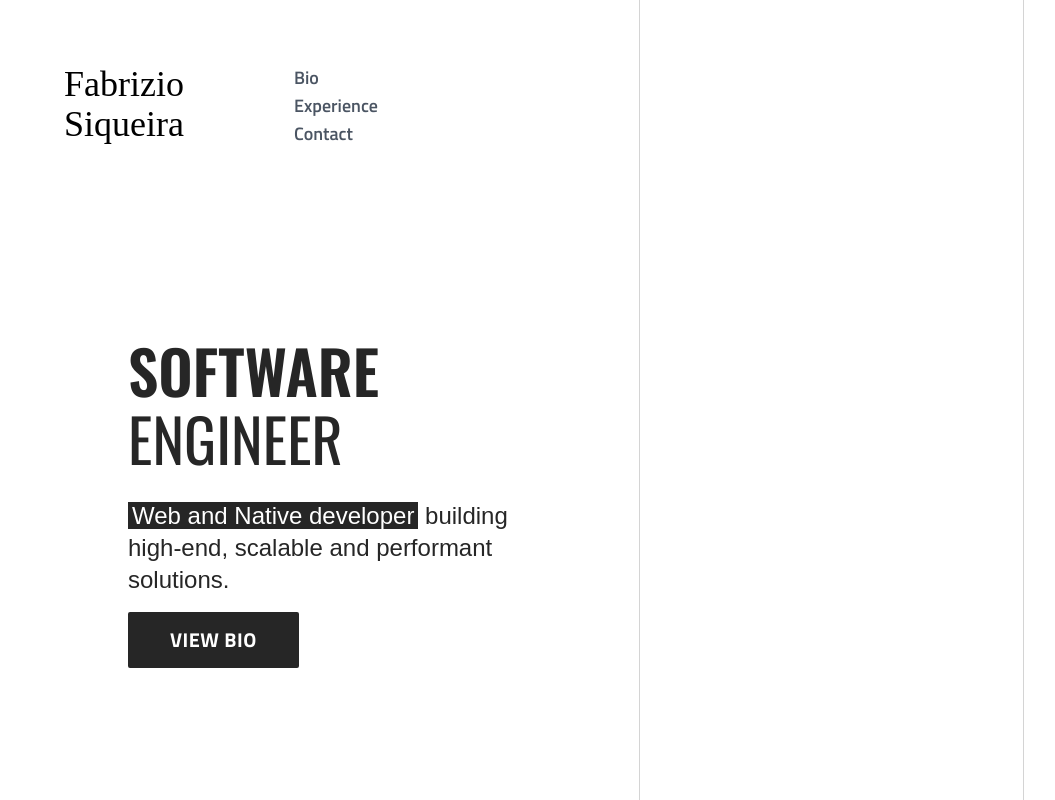
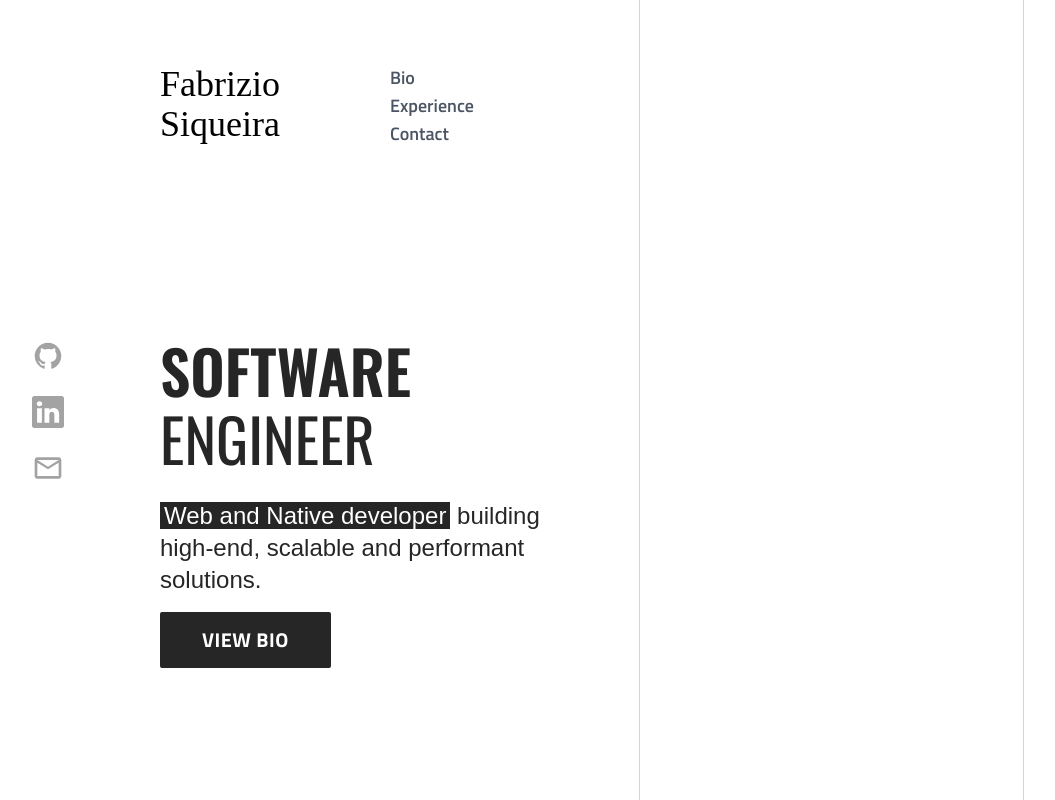
Before and after one commit to fsiqueirag/portfolio, an Astro site: page / in a window 1280 px wide. Shown: the whole page, without its empty margins (0-1055 px from the left). Built offline with nearby package versions, Linux system fonts and the light colour scheme; Astro itself is replaced by a stand-in of ours; a web font is replaced by a local one.

Commit message:
Create Sidebar and animated Lines

```diff
--- /dev/null
+++ b/src/assets/icons/Email.astro
@@ -0,0 +1,16 @@
+---
+const props = Astro.props;
+---
+
+<svg
+  xmlns="http://www.w3.org/2000/svg"
+  width="2em"
+  height="2em"
+  viewBox="0 0 24 24"
+  {...props}
+>
+  <path
+    fill="currentColor"
+    d="M22 6c0-1.1-.9-2-2-2H4c-1.1 0-2 .9-2 2v12c0 1.1.9 2 2 2h16c1.1 0 2-.9 2-2zm-2 0l-8 5l-8-5zm0 12H4V8l8 5l8-5z"
+  ></path>
+</svg>
--- /dev/null
+++ b/src/assets/icons/Github.astro
@@ -0,0 +1,16 @@
+---
+const props = Astro.props;
+---
+
+<svg
+  xmlns="http://www.w3.org/2000/svg"
+  width="2em"
+  height="2em"
+  viewBox="0 0 24 24"
+  {...props}
+>
+  <path
+    fill="currentColor"
+    d="M12.001 2c-5.525 0-10 4.475-10 10a9.99 9.99 0 0 0 6.837 9.488c.5.087.688-.213.688-.476c0-.237-.013-1.024-.013-1.862c-2.512.463-3.162-.612-3.362-1.175c-.113-.288-.6-1.175-1.025-1.413c-.35-.187-.85-.65-.013-.662c.788-.013 1.35.725 1.538 1.025c.9 1.512 2.337 1.087 2.912.825c.088-.65.35-1.087.638-1.337c-2.225-.25-4.55-1.113-4.55-4.938c0-1.088.387-1.987 1.025-2.687c-.1-.25-.45-1.275.1-2.65c0 0 .837-.263 2.75 1.024a9.3 9.3 0 0 1 2.5-.337c.85 0 1.7.112 2.5.337c1.913-1.3 2.75-1.024 2.75-1.024c.55 1.375.2 2.4.1 2.65c.637.7 1.025 1.587 1.025 2.687c0 3.838-2.337 4.688-4.562 4.938c.362.312.675.912.675 1.85c0 1.337-.013 2.412-.013 2.75c0 .262.188.574.688.474A10.02 10.02 0 0 0 22 12c0-5.525-4.475-10-10-10"
+  ></path>
+</svg>
--- /dev/null
+++ b/src/assets/icons/Linkedin.astro
@@ -0,0 +1,16 @@
+---
+const props = Astro.props;
+---
+
+<svg
+  xmlns="http://www.w3.org/2000/svg"
+  width="2em"
+  height="2em"
+  viewBox="0 0 16 16"
+  {...props}
+>
+  <path
+    fill="currentColor"
+    d="M0 1.146C0 .513.526 0 1.175 0h13.65C15.474 0 16 .513 16 1.146v13.708c0 .633-.526 1.146-1.175 1.146H1.175C.526 16 0 15.487 0 14.854zm4.943 12.248V6.169H2.542v7.225zm-1.2-8.212c.837 0 1.358-.554 1.358-1.248c-.015-.709-.52-1.248-1.342-1.248S2.4 3.226 2.4 3.934c0 .694.521 1.248 1.327 1.248zm4.908 8.212V9.359c0-.216.016-.432.08-.586c.173-.431.568-.878 1.232-.878c.869 0 1.216.662 1.216 1.634v3.865h2.401V9.25c0-2.22-1.184-3.252-2.764-3.252c-1.274 0-1.845.7-2.165 1.193v.025h-.016l.016-.025V6.169h-2.4c.03.678 0 7.225 0 7.225z"
+  ></path>
+</svg>
--- /dev/null
+++ b/src/assets/index.ts
@@ -0,0 +1,3 @@
+export { default as Github } from "./icons/Github.astro";
+export { default as Linkedin } from "./icons/Linkedin.astro";
+export { default as Email } from "./icons/Email.astro";
--- a/src/components/Sidebar.astro
+++ b/src/components/Sidebar.astro
@@ -1,7 +1,21 @@
+---
+import { Github, Linkedin, Email } from "../assets";
+const CONTACTS = [
+  { url: "https://github.com/fsiqueirag", Icon: Github },
+  {
+    url: "https://www.linkedin.com/in/fabrizio-siqueira-giampietro-876661186/",
+    Icon: Linkedin,
+  },
+  { url: "mailto:fabrizio.siqueira@hotmail.com", Icon: Email },
+];
 ---
 
----
-
-<aside>
-  <ul></ul>
+<aside class="flex flex-col px-8 gap-6 mt-[212px] pt-32">
+  {
+    CONTACTS.map(({ url, Icon }) => (
+      <a href={url} target="_blank" rel="noopener noreferrer">
+        <Icon class="text-neutral-400 hover:text-neutral-800 transition-colors duration-200" />
+      </a>
+    ))
+  }
 </aside>
--- a/src/components/index.ts
+++ b/src/components/index.ts
@@ -3,3 +3,4 @@ export { default as Listitem } from "./Listitem.astro";
 export { default as Container } from "./Container.astro";
 export { default as Button } from "./Button.astro";
 export { default as Line } from "./Line.astro";
+export { default as Sidebar } from "./Sidebar.astro";
--- a/src/layouts/Layout.astro
+++ b/src/layouts/Layout.astro
@@ -1,6 +1,6 @@
 ---
 import { ViewTransitions } from "astro:transitions";
-import { Header } from "../components";
+import { Header, Sidebar } from "../components";
 
 interface Props {
   title: string;
@@ -38,28 +38,15 @@ const { title } = Astro.props;
     <title>{title}</title>
     <ViewTransitions />
   </head>
-  <body class="bg-white min-h-lvh px-16 flex flex-col 100vh">
-    <Header />
-    <slot />
+  <body class="bg-white min-h-lvh flex 100vh">
+    <Sidebar />
+    <div class="px-16 flex flex-col 100vh">
+      <Header />
+      <slot />
+    </div>
   </body>
 </html>
 <style is:global>
-  @font-face {
-    font-family: "Mostin";
-    src: url("/fonts/MostinBlack.otf") format("otf");
-    font-weight: black;
-    font-style: normal;
-    font-display: swap;
-  }
-
-  @font-face {
-    font-family: "Mostin";
-    src: url("/fonts/MostinMedium.otf") format("otf");
-    font-weight: medium;
-    font-style: normal;
-    font-display: swap;
-  }
-
   :root {
     --accent: 136, 58, 234;
     --accent-light: 224, 204, 250;
--- a/src/pages/bio/index.astro
+++ b/src/pages/bio/index.astro
@@ -1,17 +1,18 @@
 ---
+import { Container } from "../../components";
 import Layout from "../../layouts/Layout.astro";
 ---
 
 <Layout title="Bio | Fabrizio Siqueira">
-  <p class="text-5xl max-w-3xl font-bold uppercase text-gray-700 mb-4">
-    SOY ABROJO!!!!!!
-  </p>
-  <!-- <p class="text-5xl max-w-3xl font-bold uppercase text-gray-700 mb-4">
-    Hello, I’m Tim, a designer, illustrator and writer from Wales, based in
-    London.
-  </p> -->
-  <!-- <p class="text-5xl max-w-3xl font-bold uppercase text-gray-700">
-    My Poor Brain (MPB) is a selection of project curios from my lifetime… so
-    far.
-  </p> -->
+  <Container>
+    <p
+      class="text-5xl font-oswald uppercase text-neutral-800 leading-tight mb-4"
+    >
+      Hello! I’m Fabrizio, a software engineer from Buenos Aires, Argentina.
+    </p>\
+    <p class="text-5xl font-oswald uppercase text-neutral-800 leading-tight">
+      My Poor Brain (MPB) is a selection of project curios from my lifetime… so
+      far.
+    </p>
+  </Container>
 </Layout>
--- a/src/pages/index.astro
+++ b/src/pages/index.astro
@@ -5,8 +5,14 @@ import { Container, Button, Line } from "../components";
 
 <Layout title="Fabrizio Siqueira">
   <main class="flex-1">
-    <Line direction="vertical" class="top-0 right-[20%] h-dvh" />
-    <Line direction="vertical" class="top-0 right-1/2 h-dvh" />
+    <Line
+      direction="vertical"
+      class="top-0 right-[20%] animate-[heightGrow_1200ms_ease-out_900ms_forwards]"
+    />
+    <Line
+      direction="vertical"
+      class="top-0 right-1/2 animate-[heightGrow_2400ms_ease-out_500ms_forwards]"
+    />
     <Container class="mt-32">
       <h1
         class="text-6xl font-oswald flex flex-col uppercase gap-2 text-neutral-800"
```
